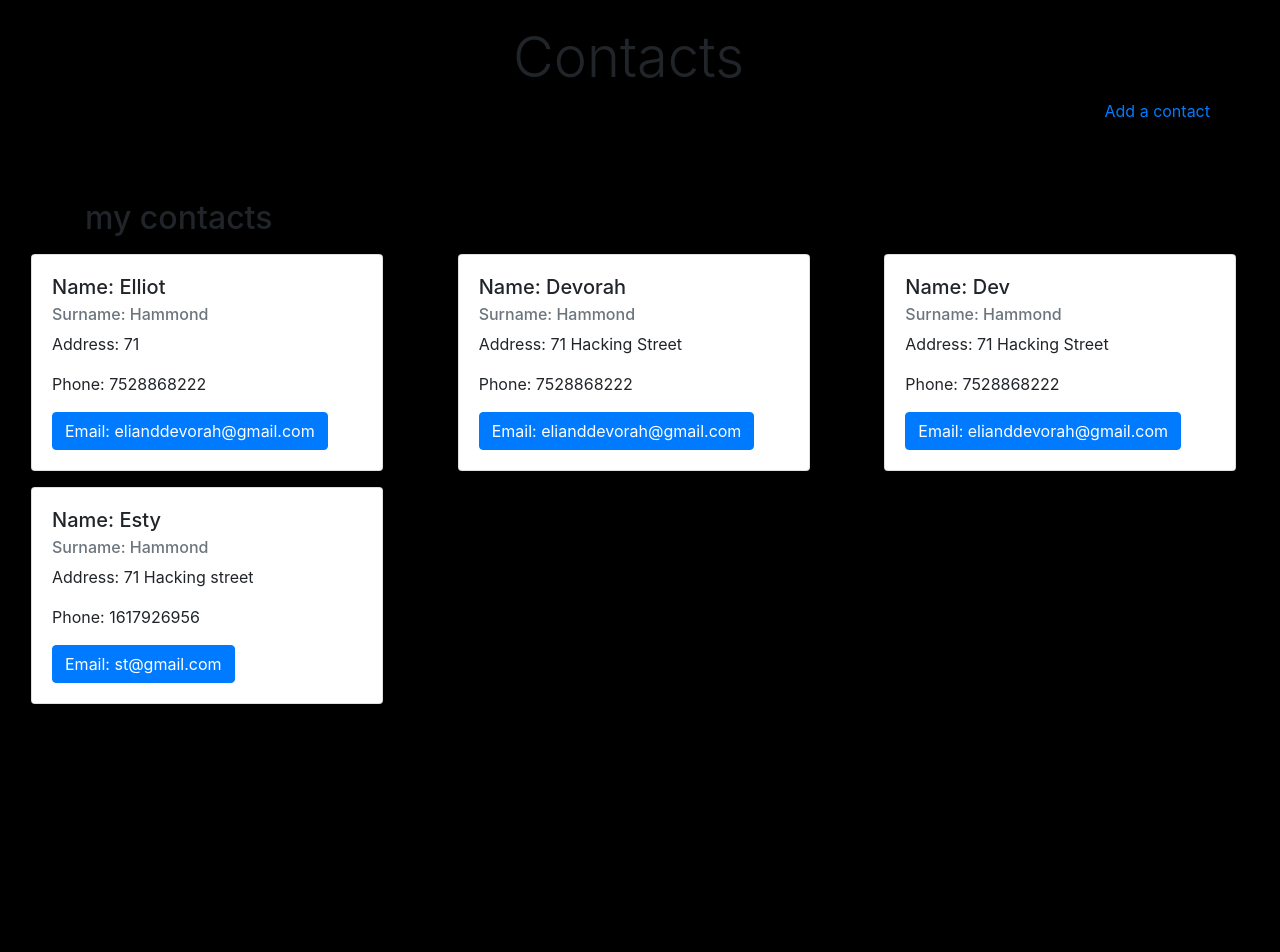
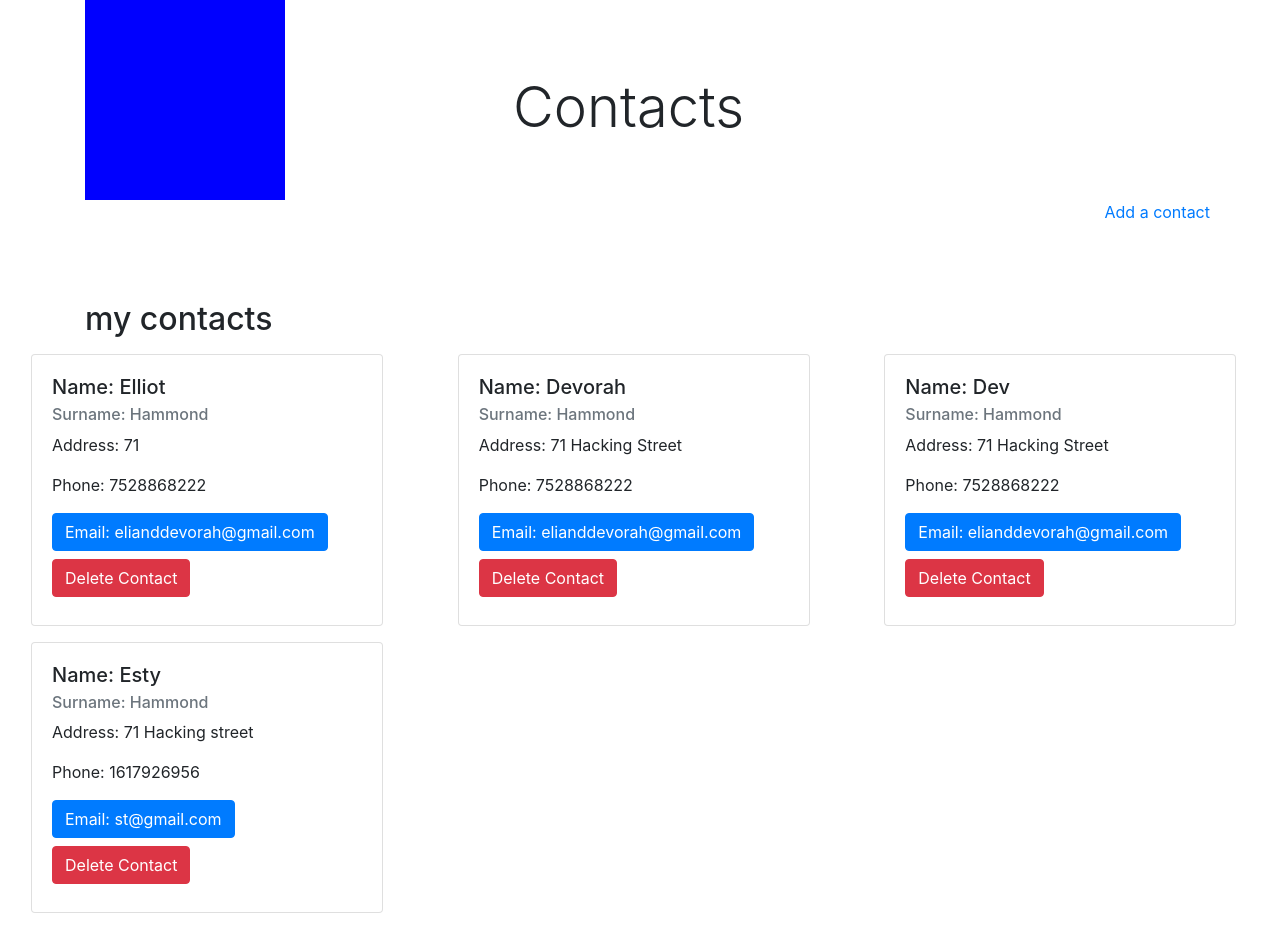
Before and after one commit to e-h-dev/contacts-organiser, a Django app: page / in a window 1280 px wide. Shown: the top 952 px of the page. Run offline with Django 3.2, Linux system fonts and the light colour scheme; data comes from the database, SQL or seed files in the repository; both versions use the stored data as it was after the commit.

Commit message:
Create delete funtionality

```diff
--- a/home/templates/home/index.html
+++ b/home/templates/home/index.html
@@ -51,6 +51,7 @@
                         <p class="card-text">Address: {{ item.address }}</p>
                         <p class="card-text">Phone: {{ item.phone }}</p>
                         <a href="#" class="card-link btn btn-primary">Email: {{ item.email }}</a>
+                        <a href="/delete/{{ item.id }}" class="btn btn-danger my-2">Delete Contact</a>
                         </div>
                     </div>
                 </div>
--- a/home/urls.py
+++ b/home/urls.py
@@ -1,9 +1,10 @@
 from django.contrib import admin
 from django.urls import path
-from home.views import index, add_contact
+from home.views import index, add_contact, delete_contact
 from . import views
 
 urlpatterns = [
     path('', views.index, name='home'),
     path('add', views.add_contact, name='add'),
+    path('delete/<item_id>', views.delete_contact, name='delete'),
 ]
--- a/home/views.py
+++ b/home/views.py
@@ -1,4 +1,4 @@
-from django.shortcuts import render, redirect
+from django.shortcuts import render, redirect, get_object_or_404
 from .models import Item
 from .form import FormContactItem
 
@@ -28,3 +28,9 @@ def add_contact(request):
         'form': form
     }
     return render(request, 'home/add_contact.html', context)
+
+
+def delete_contact(request, item_id):
+    contact = get_object_or_404(Item, id=item_id)
+    contact.delete()
+    return redirect('home')
--- a/static/css/styles.css
+++ b/static/css/styles.css
@@ -1,7 +1,6 @@
-body{
-    background-color: black;
-}
 .logo{
     /* background-image: url("/media/contacts-organiser-logo.png"); */
     background-color: blue;
+    height:200px;
+    width:200px;
 }
```
Also changed, not shown: db.sqlite3.
